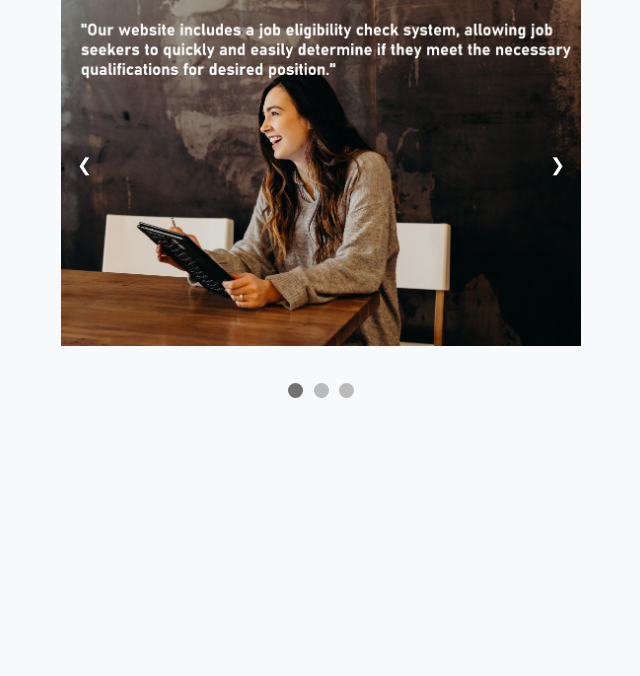
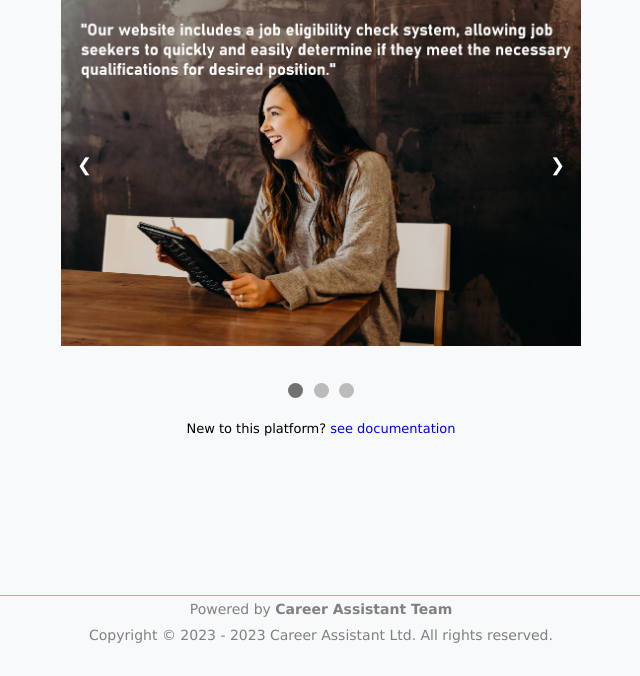
Before and after one commit to mkamran201039/CA, a PHP site: page /view/home.php in a window 1280 px wide. Shown: the part 213-889 px from the top of the page, without its empty margins (319-959 px from the left). Before the commit the page ends 611 px from the top, so only its background shows below. Run offline with PHP 8.4, Linux system fonts and the light colour scheme; the visitor is signed in with stand-in values (Sample User, id 1); some libraries are stand-ins or nearby versions.

Commit message:
commit from shafiul kamran --mkdocs

```diff
--- a/view/home.php
+++ b/view/home.php
@@ -310,6 +310,7 @@
 
 
 
+<p style="font-size:13px;text-align:center">New to this platform? <a href="https://mkamran201039.github.io/mkdocs_career_assistant/" target="_blank" style="text-decoration:none">see documentation</a></p>
 
 
 
@@ -321,6 +322,16 @@
 
 
 
+    <br><br><br>
+
+	<footer style="border-top: 1px solid orange; border-right: none; border-bottom: none; border-left: none;text-align: center;color:gray;font-size:12px;">
+    <p style="margin: 0; padding: 5px;font-size:14px">Powered by <b>Career Assistant Team</b></p>
+    <p style="margin: 0; padding: 5px;font-size:14px">Copyright © 2023 - 2023 Career Assistant Ltd. All rights reserved.</p>
+	<br><br>
+
+
+
+    </footer>
 
 
 
```
